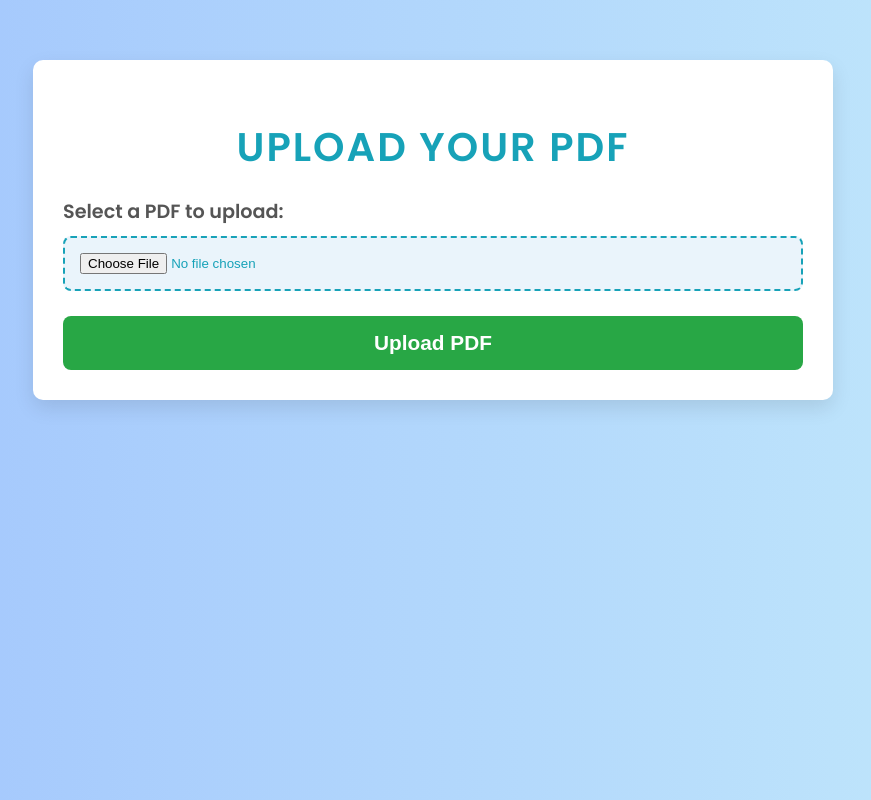
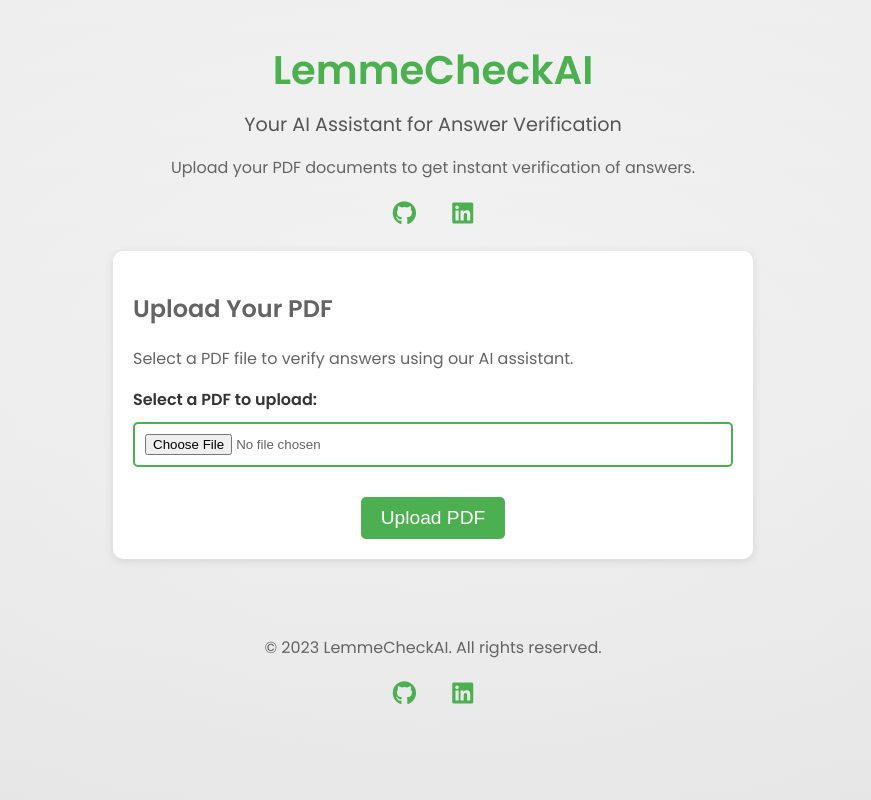
Before and after one commit to devams23/lemmecheckai, a Django app: page /upload/ in a window 1280 px wide. Shown: the whole page, without its empty margins (207-1078 px from the left). Run offline with Django 5.2, Linux system fonts and the light colour scheme.

Commit message:
frontend_loop_problem UI_done

````diff
--- a/question_checker/geminiapi/app.py
+++ b/question_checker/geminiapi/app.py
@@ -94,13 +94,13 @@ def parse_pdf(pdf_file):
 def get_numerical_questions():
     # This function interacts with the model to get the correct answer
     # Placeholder for actual implementation
-    user_question = '''which questions are not theoritical.Give the results in the form of an array of objects like this.Don't add any other text before or after the output. Keep the data type as string for the objects  :
+    user_question = '''which questions are not theoritical.Give the results in the form of an array of objects like this. Don't add any other text before or after the output.:
             {{
             "question_name": "",
             "questions": ["ques1", "ques2"],
             "answer" : [],
             }}
-            In the question_name also append its sub question name. In the  questions , very shortly(4-5 w) add what is that question asking for.And in the answer array add the answers values of the questions.
+            In the question_name also append its sub-question name. In the  questions , very shortly(4-5 words) add what is that question asking for. And in the answer array add the answers values of the questions.
             '''
     response = user_input(user_question)
 
--- /dev/null
+++ b/question_checker/static/css/styles.css
@@ -0,0 +1,206 @@
+body {
+    font-family: 'Poppins', sans-serif;
+    background-color: #f5f5f5;
+    margin: 0;
+    padding: 20px;
+    color: #646464;
+}
+
+.header-container, .footer-container {
+    text-align: center;
+    padding: 20px 0px 20px 0px;
+}
+
+.header-text {
+    font-size: 2.5em;
+    color: #4caf50;
+    margin: 0;
+    text-align: center;
+}
+
+.tagline {
+    font-size: 1.2em;
+    margin: 10px 0;
+    color: #555;
+}
+
+.social-links, .social-links-footer {
+
+    margin-top: 10px;
+}
+
+.social-links a, .social-links-footer a {
+    margin: 0 15px;
+    text-decoration: none;
+    color: #4caf50;
+    font-size: 1.5em; /* Increase icon size */
+    transition: color 0.3s ease;
+}
+
+.social-links a:hover, .social-links-footer a:hover {
+    color: #388e3c;
+}
+
+.upload-container {
+    max-width: 600px;
+    margin: auto;
+    background: #ffffff;
+    padding: 20px;
+    border-radius: 10px;
+    box-shadow: 0 2px 10px rgba(0, 0, 0, 0.1);
+}
+
+.form-group {
+    margin-bottom: 20px;
+}
+
+.form-label {
+    font-weight: bold;
+    color: #333;
+}
+
+.form-control {
+    width: 100%;
+    padding: 10px;
+    margin: 10px 0;
+    border: 2px solid #4caf50;
+    border-radius: 5px;
+    transition: border-color 0.3s ease;
+    box-sizing: border-box; /* Ensure padding and border are included in width */
+}
+
+.form-control:focus {
+    border-color: #388e3c;
+    outline: none;
+}
+
+.btn-submit {
+    background-color: #4caf50;
+    color: white;
+    border: none;
+    padding: 10px 20px;
+    cursor: pointer;
+    border-radius: 5px;
+    transition: background-color 0.3s ease;
+    font-size: 1.2em; /* Increase button font size */
+    margin: auto; /* Center submit button */
+    display: block;
+}
+
+.btn-submit:hover {
+    background-color: #388e3c;
+}
+
+footer {
+    background-color: transparent; /* Remove background color */
+    padding: 20px;
+    text-align: center;
+    margin-top: 20px;
+    border-top: none; /* Remove border */
+}
+
+/* Add some cool background effects */
+body::before {
+    content: "";
+    position: fixed;
+    top: 0;
+    left: 0;
+    width: 100%;
+    height: 100%;
+    background-image: linear-gradient(to bottom, #f5f5f5, #e5e5e5);
+    z-index: -1;
+}
+
+body::after {
+    content: "";
+    position: fixed;
+    top: 0;
+    left: 0;
+    width: 100%;
+    height: 100%;
+    background-image: radial-gradient(farthest-corner at 50% 50%, #f5f5f5, #e5e5e5);
+    z-index: -1;
+    opacity: 0.5;
+}
+.subquestions-list {
+    list-style: none;
+    padding: 0;
+    margin: 0;
+}
+
+.subquestion {
+    margin-bottom: 20px;
+}
+
+.subquestion-container {
+    display: flex; /* Use flexbox for alignment */
+    justify-content: space-between; /* Space between items */
+    align-items: center; /* Center items vertically */
+}
+
+.subquestion span {
+    font-weight: bold;
+    color: #333;
+    flex: 1; /* Allow the span to take available space */
+    margin-right: 10px; /* Space between text and input */
+}
+
+/* Responsive design */
+@media (max-width: 768px) {
+    .subquestion-container {
+        flex-direction: column; /* Stack items on smaller screens */
+        align-items: flex-start; /* Align items to the start */
+    }
+
+    .subquestion span {
+        margin-bottom: 5px; /* Space below the text */
+        margin-right: 0; /* Remove right margin */
+    }
+
+    .form-control {
+        width: 100%; /* Full width input on smaller screens */
+    }
+}
+.results-container {
+    max-width: 800px; /* Limits the width of the results area */
+    margin: 0 auto;   /* Center aligns the container */
+    padding: 20px;    /* Adds some padding around the container */
+    background-color: #f9f9f9; /* Light background for better contrast */
+    border-radius: 8px; /* Rounded corners */
+    box-shadow: 0 2px 10px rgba(0, 0, 0, 0.1); /* Subtle shadow */
+}
+
+.results-title {
+    text-align: center; /* Center aligns the title */
+    margin-bottom: 20px; /* Adds space below the title */
+}
+
+.question-result {
+    margin-bottom: 30px; /* Space between each question */
+}
+
+.subquestions-result {
+    list-style-type: none; /* Removes bullet points from the list */
+    padding: 0; /* Removes default padding */
+}
+
+.subquestion-item {
+    margin: 15px 0; /* Space between subquestions */
+    padding: 10px; /* Padding around each subquestion */
+    border: 1px solid #ddd; /* Light border for separation */
+    border-radius: 5px; /* Rounded corners */
+}
+
+.answers-comparison {
+    display: flex; /* Use flexbox for side-by-side layout */
+    justify-content: space-between; /* Distributes space between answers */
+    margin-top: 10px; /* Space above the answers */
+}
+
+.model-answer, .user-answer {
+    width: 45%; /* Set each answer section to take 45% of the width */
+    padding: 5px; /* Padding inside each answer box */
+    background-color: #fff; /* White background for answers */
+    border-radius: 5px; /* Rounded corners */
+    box-shadow: 0 1px 5px rgba(0, 0, 0, 0.1); /* Subtle shadow for answer boxes */
+}
--- a/question_checker/templates/base.html
+++ b/question_checker/templates/base.html
@@ -4,29 +4,44 @@
 <head>
     <meta charset="UTF-8">
     <meta name="viewport" content="width=device-width, initial-scale=1.0">
-    <title>{% block title %}My Application{% endblock %}</title>
     <link href="https://fonts.googleapis.com/css2?family=Poppins:wght@400;600&display=swap" rel="stylesheet">
-    <!-- Common CSS -->
-    <link rel="stylesheet" href="{% static 'css/base.css' %}">
-    {% block extra_css %}{% endblock %}
+    <link rel="stylesheet" href="https://cdnjs.cloudflare.com/ajax/libs/font-awesome/5.15.4/css/all.min.css">
+    <link rel="stylesheet" href="{% static 'css/styles.css' %}">
+    <title>{% block title %}LemmeCheckAI{% endblock %}</title>
 </head>
 <body>
-
     <header>
-        <div class="header-content">
-            <h1>My Application</h1>
+        <div class="header-container">
+            <h1 class="header-text">LemmeCheckAI</h1>
+            <p class="tagline">Your AI Assistant for Answer Verification</p>
+            <p class="header-description">Upload your PDF documents to get instant verification of answers.</p>
+            <nav class="social-links">
+                <a href="https://github.com/yourusername" target="_blank">
+                    <i class="fab fa-github"></i>
+                </a>
+                <a href="https://linkedin.com/in/yourusername" target="_blank">
+                    <i class="fab fa-linkedin"></i>
+                </a>
+            </nav>
         </div>
     </header>
 
     <main>
-        <div class="container">
-            {% block content %}
-            {% endblock %}
-        </div>
+        {% block content %}{% endblock %}
     </main>
 
     <footer>
-        <p>&copy; 2024 My Application. All rights reserved.</p>
+        <div class="footer-container">
+            <p>&copy; 2023 LemmeCheckAI. All rights reserved.</p>
+            <div class="social-links-footer">
+                <a href="https://github.com/yourusername" target="_blank">
+                    <i class="fab fa-github"></i>
+                </a>
+                <a href="https://linkedin.com/in/yourusername" target="_blank">
+                    <i class="fab fa-linkedin"></i>
+                </a>
+            </div>
+        </div>
     </footer>
 
 </body>
--- a/question_checker/templates/upload_pdf.html
+++ b/question_checker/templates/upload_pdf.html
@@ -1,97 +1,20 @@
-<!DOCTYPE html>
-<html lang="en">
-<head>
-    <meta charset="UTF-8">
-    <meta name="viewport" content="width=device-width, initial-scale=1.0">
-    <title>Upload PDF</title>
-    <link href="https://fonts.googleapis.com/css2?family=Poppins:wght@400;600&display=swap" rel="stylesheet">
-    <style>
-        * {
-            box-sizing: border-box;
-        }
-        body {
-            font-family: 'Poppins', sans-serif;
-            background: linear-gradient(to right, #a1c4fd, #c2e9fb);
-            margin: 0;
-            padding: 0;
-            color: #333;
-        }
-        .container {
-            max-width: 800px;
-            margin: 60px auto;
-            padding: 30px;
-            background-color: #ffffff;
-            box-shadow: 0 8px 20px rgba(0, 0, 0, 0.1);
-            border-radius: 10px;
-            transition: transform 0.3s ease;
-        }
-        .container:hover {
-            transform: translateY(-10px);
-        }
-        h1 {
-            text-align: center;
-            font-size: 2.5rem;
-            color: #17a2b8;
-            margin-bottom: 20px;
-            text-transform: uppercase;
-            letter-spacing: 2px;
-        }
-        .form-group {
-            margin-bottom: 25px;
-        }
-        .form-group label {
-            font-size: 1.2rem;
-            font-weight: 600;
-            display: block;
-            margin-bottom: 10px;
-            color: #555;
-        }
-        .form-group input[type="file"] {
-            width: 100%;
-            padding: 15px;
-            border: 2px dashed #17a2b8;
-            border-radius: 8px;
-            cursor: pointer;
-            background-color: #eaf4fb;
-            color: #17a2b8;
-            transition: background-color 0.3s ease, border-color 0.3s ease;
-        }
-        .form-group input[type="file"]:hover {
-            background-color: #d0ecf6;
-            border-color: #117a8b;
-        }
-        .submit-btn {
-            width: 100%;
-            padding: 15px;
-            background-color: #28a745;
-            color: white;
-            border: none;
-            border-radius: 8px;
-            font-size: 1.3rem;
-            font-weight: bold;
-            cursor: pointer;
-            transition: background-color 0.3s ease, transform 0.2s ease;
-        }
-        .submit-btn:hover {
-            background-color: #218838;
-            transform: translateY(-3px);
-        }
-    </style>
-</head>
-<body>
+{% extends 'base.html' %}
 
-    <div class="container">
-        <h1>Upload Your PDF</h1>
-        <form method="POST" enctype="multipart/form-data">
-            {% csrf_token %}
-            <div class="form-group">
-                <label for="pdf_file">Select a PDF to upload:</label>
-                <input type="file" id="pdf_file" name="pdf_file" accept="application/pdf">
+{% block title %}Upload PDF - LemmeCheckAI{% endblock %}
+
+{% block content %}
+<div class="upload-container">
+    <h2 class="upload-title">Upload Your PDF</h2>
+    <p class="upload-description">Select a PDF file to verify answers using our AI assistant.</p>
+    <form method="POST" enctype="multipart/form-data">
+        {% csrf_token %}
+        <div class="form-group">
+            <label for="pdf_file" class="form-label">Select a PDF to upload:</label>
+            <div class="file-input-container">
+                <input type="file" id="pdf_file" name="pdf_file" accept="application/pdf" class="form-control" required>
             </div>
-            <button type="submit" class="submit-btn">Upload PDF</button>
-        </form>
-    </div>
-
-
-</body>
-</html>
+        </div>
+        <button type="submit" class="btn-submit">Upload PDF</button>
+    </form>
+</div>
+{% endblock %}
--- a/question_checker/urls.py
+++ b/question_checker/urls.py
@@ -4,5 +4,5 @@ from . import views
 urlpatterns = [
     path('upload/', views.upload_pdf, name='upload_pdf'),
     path('questions/', views.display_questions_view, name='display_questions'),
-    path('results/', views.show_results_view, name='show_results'),
+    path('results/', views.show_results_view, name='show_results_view'),
 ]
--- a/question_checker/views.py
+++ b/question_checker/views.py
@@ -24,87 +24,101 @@ def upload_pdf(request):
 
 def display_questions_view(request):
     if request.method == 'POST':
-        # Process the user's answers
+        # Retrieve the questions from the session
+        questions = request.session.get('questions', [])
 
-        for i in range(5):
-            user_answer = request.POST.get(f'answer_{i}')  # Fetch answer for each question
-            print(user_answer)  # Print both user answer and question for debugging
+        # Loop through each question and collect answers
+        for question_index, question in enumerate(questions, start=1):
+            user_answers = []
+            for sub_index in range(1, len(question["questions"]) + 1):
+                answer_key = f'answer_{question_index}_{sub_index}'
+                if answer_key in request.POST:
+                    user_answer = request.POST[answer_key]
+                    user_answers.append(user_answer)
 
-        return redirect('show_results')
-        # Get the questions from the session or wherever they are stored
-    questions = [
-    {
-        "question_name": "Q1.(a).Find probabilities",
-        "questions": ["union", "complement"],
-        "answer": ["0.4", "0.6"]
-    },
-    {
-        "question_name": "Q1.(c).Baye's Theorem",
-        "questions": ["probability"],
-        "answer": ["0.0588"]
-    },
-    {
-        "question_name": "Q2.(b).Mean and SD",
-        "questions": ["mean", "SD"],
-        "answer": ["12.05", "1.635"]
-    },
-    {
-        "question_name": "Q2.(c).Heights of female students",
-        "questions": ["mean", "variance", "median"],
-        "answer": ["65.78", "4.284", "66"]
-    },
-    {
-        "question_name": "Q2.(c).OR Quartile Range",
-        "questions": ["Q1", "Q3", "Q5", "IQR"],
-        "answer": ["17.5", "23.93", "27.5", "6.43"]
-    },
-    {
-        "question_name": "Q3.(b).Regression lines",
-        "questions": ["regression line of y on x", "regression line of x on y"],
-        "answer": ["y = 0.59x + 26.3", "x = 1.2y + 8.2"]
-    },
-    {
-        "question_name": "Q3.(c).Defective bottles",
-        "questions": ["boxes with no defects", "boxes with at least 2 defects"],
-        "answer": ["90.44", "9.56"]
-    },
-    {
-        "question_name": "Q3.(b).OR Best fitting line",
-        "questions": ["a", "b"],
-        "answer": ["0", "1.6"]
-    },
-    {
-        "question_name": "Q3.(c).OR Number of bulbs",
-        "questions": ["bulbs with >2400 hours", "bulbs between 1900-2300 hours"],
-        "answer": ["228", "642"]
-    },
-    {
-        "question_name": "Q5.(b).Tyre company claim",
-        "questions": ["t-value"],
-        "answer": ["5.03"]
-    },
-    {
-        "question_name": "Q5.(c).Mistakes per page",
-        "questions": ["chi-square value"],
-        "answer": ["1.58"]
-    }
-]
-    # questions_str = get_numerical_questions()  # Assuming it returns a JSON string with backticks
+            # Add the collected user answers to the question dictionary
+            question['user_answers'] = user_answers
 
-    # # Remove triple backticks and the word 'json' if present
-    # questions_str = questions_str.replace('```json', '').replace('```', '').strip()
-    # # Convert the string to a list/dictionary if it’s in JSON format
-    # try:
-    #     questions = json.loads(questions_str)
-    #     print(questions)
-    # except json.JSONDecodeError:
-    #     return render(request, 'error_page.html', {'error': 'Invalid question format'})
+        # Update session with questions now containing user answers
+        request.session['questions'] = questions
 
-    return render(request, 'display_questions.html', {'questions': questions})
+        return redirect('show_results_view')
 
+    #Get questions from function and clean up format
+    questions_str = get_numerical_questions()
+    questions_str = questions_str.replace('```json', '').replace('```', '').strip()
 
+    # Convert JSON string to list of questions
+    try:
+        questions_anwers = json.loads(questions_str)
+    except json.JSONDecodeError:
+        return render(request, 'error_page.html', {'error': 'Invalid question format'})
+#     questions_anwers = [
+# {
+#     "question_name": "Q1.(a).Find probabilities",
+#     "questions": ["union", "complement"],
+#     "answer": ["0.4", "0.6"]
+# },
+# {
+#     "question_name": "Q1.(c).Baye's Theorem",
+#     "questions": ["probability"],
+#     "answer": ["0.0588"]
+# },
+# {
+#     "question_name": "Q2.(b).Mean and SD",
+#     "questions": ["mean", "SD"],
+#     "answer": ["12.05", "1.635"]
+# },
+# {
+#     "question_name": "Q2.(c).Heights of female students",
+#     "questions": ["mean", "variance", "median"],
+#     "answer": ["65.78", "4.284", "66"]
+# },
+# {
+#     "question_name": "Q2.(c).OR Quartile Range",
+#     "questions": ["Q1", "Q3", "Q5", "IQR"],
+#     "answer": ["17.5", "23.93", "27.5", "6.43"]
+# },
+# {
+#     "question_name": "Q3.(b).Regression lines",
+#     "questions": ["regression line of y on x", "regression line of x on y"],
+#     "answer": ["y = 0.59x + 26.3", "x = 1.2y + 8.2"]
+# },
+# {
+#     "question_name": "Q3.(c).Defective bottles",
+#     "questions": ["boxes with no defects", "boxes with at least 2 defects"],
+#     "answer": ["90.44", "9.56"]
+# },
+# {
+#     "question_name": "Q3.(b).OR Best fitting line",
+#     "questions": ["a", "b"],
+#     "answer": ["0", "1.6"]
+# },
+# {
+#     "question_name": "Q3.(c).OR Number of bulbs",
+#     "questions": ["bulbs with >2400 hours", "bulbs between 1900-2300 hours"],
+#     "answer": ["228", "642"]
+# },
+# {
+#     "question_name": "Q5.(b).Tyre company claim",
+#     "questions": ["t-value"],
+#     "answer": ["5.03"]
+# },
+# {
+#     "question_name": "Q5.(c).Mistakes per page",
+#     "questions": ["chi-square value"],
+#     "answer": ["1.58"]
+# }
+# ]
+    # Store questions in session
+    request.session['questions'] = questions_anwers
+
+    return render(request, 'display_questions.html', {'questions': questions_anwers})
 
 
 def show_results_view(request):
-
-    return render(request, 'show_results.html', {'user_answers': []})
+    # Retrieve the updated questions with user answers from the session
+    questions = request.session.get('questions', [])
+    print(questions)
+    # Pass questions with user answers to the template
+    return render(request, 'show_results.html', {'questions': questions})
````
Also changed, not shown: question_checker/templates/display_questions.html (+14 -103 lines), question_checker/templates/show_results.html (+36 -19 lines), question_checker/templatetags/custom_filter.py (added, +9 -0 lines), db.sqlite3, question_checker/migrations/0001_initial.py (added).
